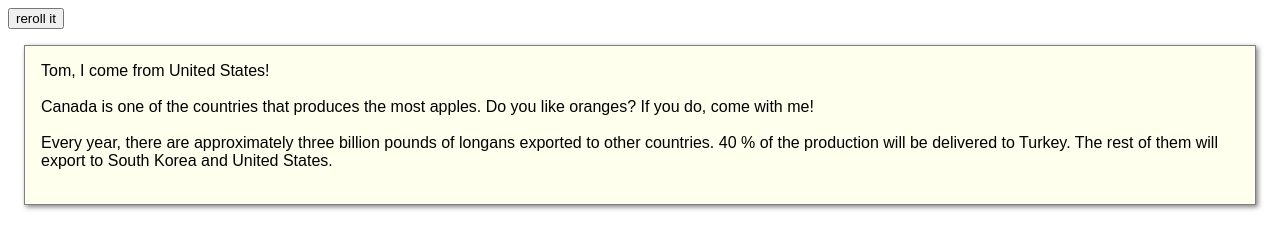
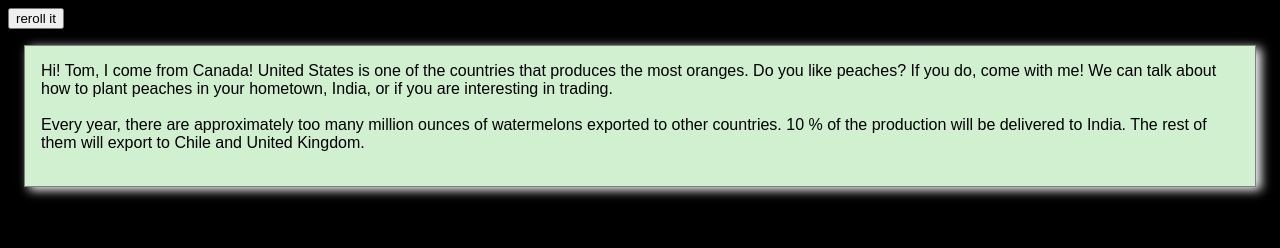
Before and after one commit to juliannah5203/p1-text-generation, a plain HTML site: page index.html in a window 1280 px wide. Drawn offline with Linux system fonts and the light colour scheme.

Commit message:
finished

```diff
--- a/index.html
+++ b/index.html
@@ -1,18 +1,18 @@
 <!DOCTYPE html>
 <html lang="en">
   <head>
-    <title>My Generated Text</title>
+    <title>My Generated Informative Text</title>
     <meta charset="utf-8" />
     <meta http-equiv="X-UA-Compatible" content="IE=edge" />
     <meta name="viewport" content="width=device-width, initial-scale=1" />
     <script src="./script.js" defer></script>
   </head>
-  <body>
+  <body style="background-color:black;">
     <button id="clicker">
       reroll it
     </button>
     <div
-      style="font-family: fantasy; border: thin solid gray; padding: 1em; margin: 1em; box-shadow: 2px 2px 5px gray; background: #ffe;"
+      style="font-family: fantasy; border: thin solid gray; padding: 1em; margin: 1em; box-shadow: 5px 3px 10px white; background: #D0F0D0;"
       id="box"
     ></div>
   </body>
--- a/script.js
+++ b/script.js
@@ -1,32 +1,15 @@
 const fillers = {
-    // adventurer: ["My dude", "Bro", "Adventurer", "Traveller", "Fellow", "Citizen", "Ashen One", "Dragonborn", "Cool person", "Tarnished", "$adventurer and $adventurer", "$adventurer, $adventurer, and $adventurer", "Geoff"],
-    // pre: ["Fra", "Tro", "Gre", "Pan", "Ast", "Ara"],
-    // post: ["gria", "ston", "gott","-on-the-lee", "ora", "Ara", "uwu"],
-    // people: ["kindly", "meek", "brave", "wise", "sacred", "cherished", "honored", "forgotten", "apathetic", "mystic", "orca"],
-    // item: ["axe", "staff", "book", "cloak", "shield", "club", "sword", "magic gloves", "galvel", "fists", "mace", "potato"],
-    // num: ["two", "three", "eleven", "so many", "too many", "an unsatisfying number of", "barely any", "an unspecified amount of", "surely a satisfactory number of"],
-    // looty: ["gleaming", "valuable", "esteemed", "rare", "exalted", "scintillating", "kinda gross but still usefull", "complete garbage"],
-    // loots: ["coins", "chalices", "ingots", "hides", "victory points", "gems","scrolls", "bananas", "noodles", "goblins", "CS Majors", "college credits"],
-    // baddies: ["orcs", "glubs", "fishmen", "cordungles", "mountain trolls", "college professors", "dragon", "evil $adventurer", "agents of chaos"],
-    // message: ["call", "txt", "post", "decree", "shoutz", "tweets", "choiche", "hearkens", "harkening", "harkenening", "harkenenening", "...wait, no! Come back", "Watermelon"],
     name: ["Tom", "Jerry", "Julianna", "John", "Mary", "May", "Crystal", "Amber", "Eva", "Isbella", "Mia", "Ella", "Sofia", "Scarlett", "Emily", "William", "Owen", "Ethan"],
     country: ["United States", "Mexico", "Canada", "Brazil", "China", "Vietnam", "Chile", "India", "Iran", "Thailand", "Turkey", "United Kingdom", "South Korea", "Russia"],
-    fruit: ["apples", "oranges", "grapes", "peaches", "pears", "strawberries", "bananas", "blueberries", "grapefruits", "plums", "lemons", "longans", "watermelons"],
-    amount: ["two", "three", "a lot", "so many", "eleven", "twelve", "immeasurable", "inestimable", "too many"],
+    fruit: ["apples", "oranges", "grapes", "peaches", "pears", "strawberries", "bananas", "blueberries", "grapefruits", "plums", "lemons", "longans", "watermelons", "$fruit and $fruit"],
     scale: ["thousand", "billion", "million", "hundred", "trillion", "quadrillion", "quintillion"],
+    amount: ["two", "three", "a lot", "so many", "eleven", "twelve", "immeasurable", "inestimable", "too many", "$amount $scale"],
     unit: ["grams", "kilograms", "pounds", "ounces", "tons"],
     percent: ["10", "20", "30", "40", "50", "60", "70", "80", "90"],
-
-
-
-
-
-
+    greeting: ["Hi", "Hello", "Nice to meet you"],
   };
 
-  const template = `$name, I come from $country!
-
-  $country is one of the countries that produces the most $fruit. Do you like $fruit? If you do, come with me!
+  const template = `$greeting! $name, I come from $country! $country is one of the countries that produces the most $fruit. Do you like $fruit? If you do, come with me! We can talk about how to plant $fruit in your hometown, $country, or if you are interesting in trading.
 
   Every year, there are approximately $amount $scale $unit of $fruit exported to other countries. $percent % of the production will be delivered to $country. The rest of them will export to $country and $country.
 
```
Also changed, not shown: 1 other file.
